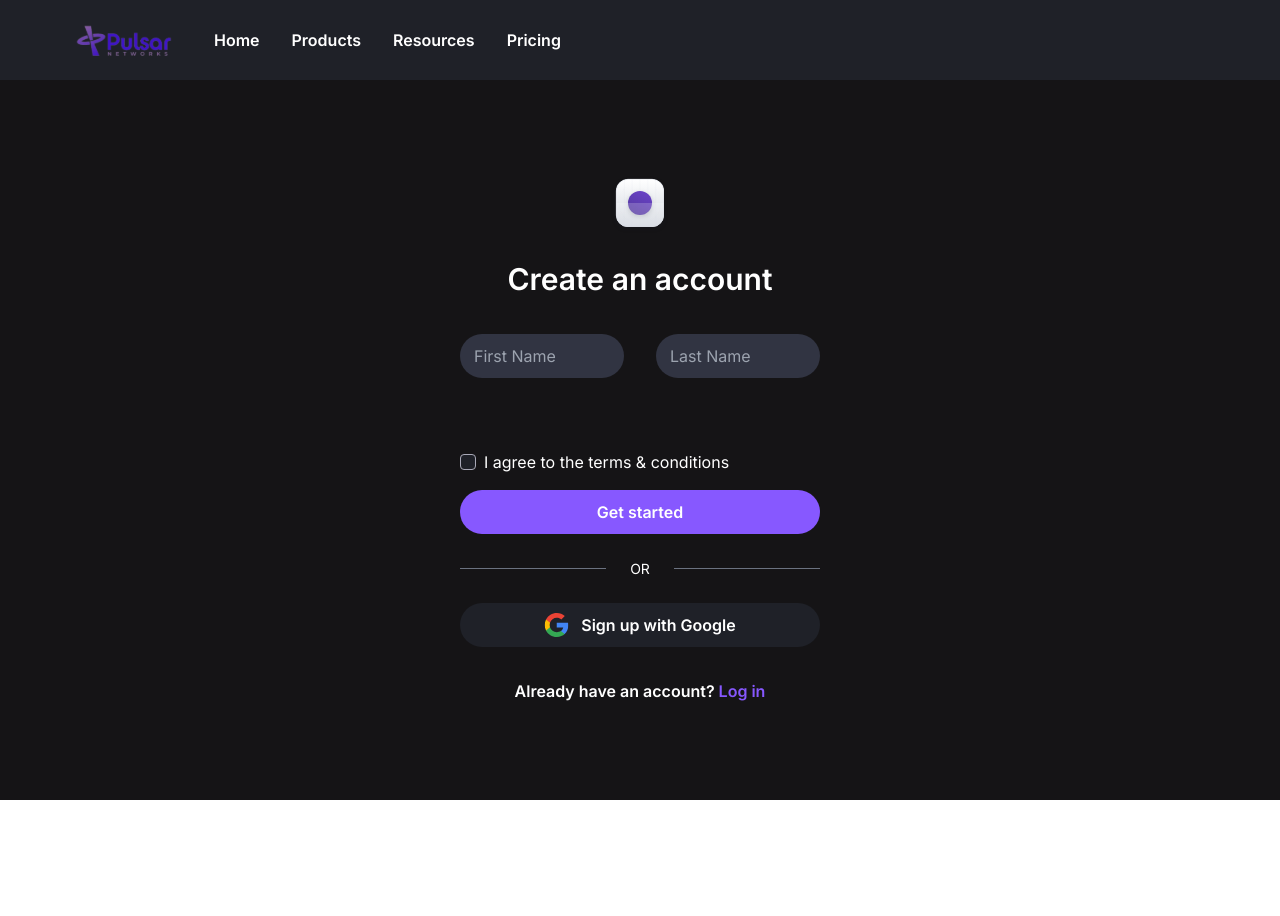
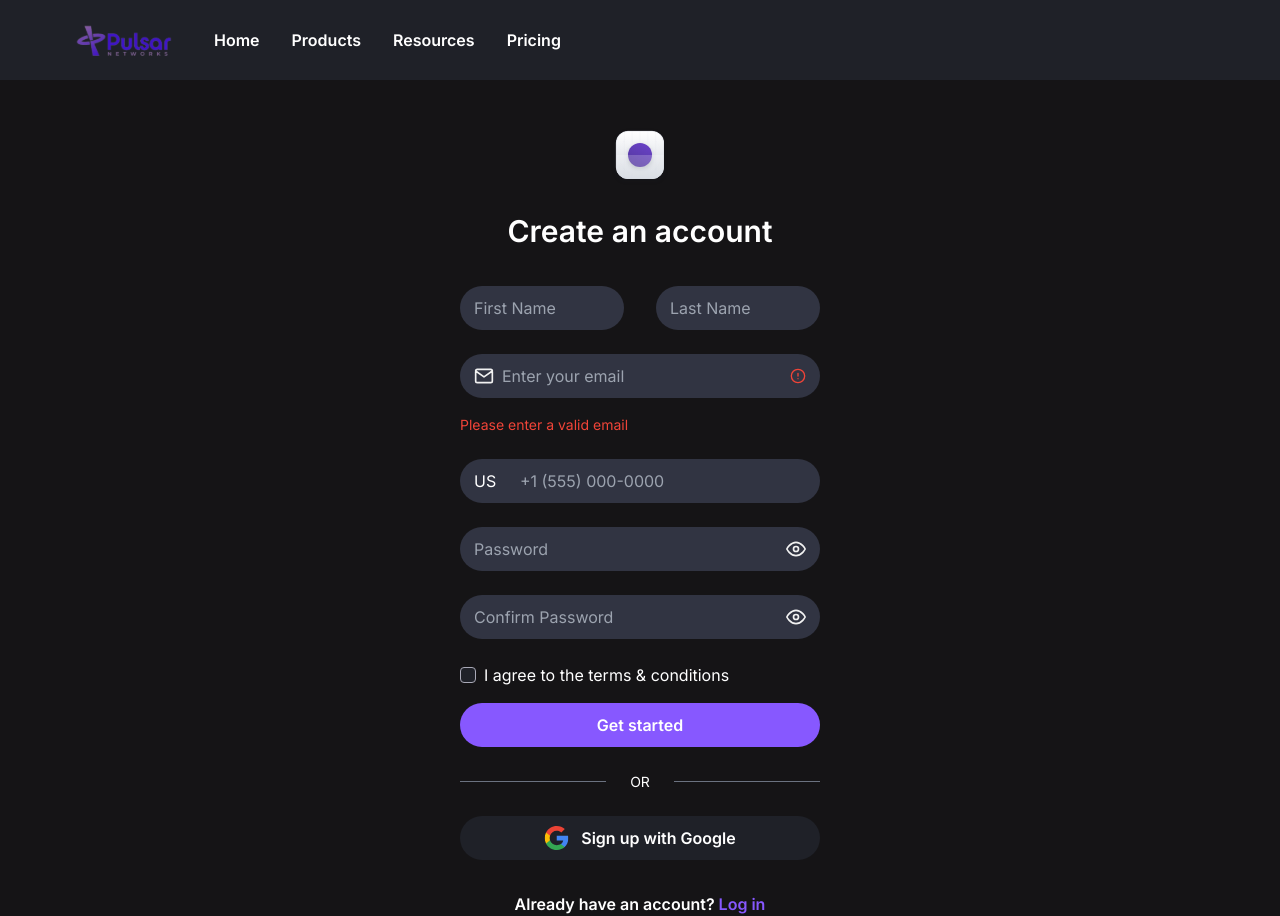
Before and after one commit to DemiJour/pulsar-t3, a Next.js app: page /auth/login in a window 1280 px wide. Before the commit the page ends 800 px from the top, so only its background shows below. Built offline with nearby package versions, Linux system fonts and the light colour scheme.

Commit message:
feat: add components to login page

```diff
--- a/src/app/auth/login/page.tsx
+++ b/src/app/auth/login/page.tsx
@@ -2,7 +2,7 @@
 
 export default function LoginPage() {
   return (
-    <div className="pt-24 flex justify-center">
+    <div className="flex justify-center items-center pt-12">
       <div className="w-[360px] gap-8 flex flex-col h-fit">
 
         <div className="flex flex-col gap-8">
@@ -26,8 +26,34 @@ export default function LoginPage() {
                     <input type="text" className="bg-transparent outline-none text-white hover:outline-none w-full" placeholder="Last Name"/>
                   </div>
                 </div>
-                <div></div>
-                <div></div>
+                <div className="flex flex-col gap-6">
+                  <div className="flex flex-col gap-4">
+                    <div className="px-[14px] py-[10px] w-full bg-custom_black_2 rounded-3xl flex gap-2 items-center">
+                      <img src="/icons/mail.svg" alt="" className="" />
+                      <input type="text" className="bg-transparent outline-none text-white hover:outline-none w-full" placeholder="Enter your email"/>
+                      <img src="/icons/alert-circle.svg" alt="" className="cursor-pointer"/>
+                    </div>
+                    <div>
+                      <p className="text-small font-normal text-custom_red_2">Please enter a valid email</p>
+                    </div>
+                  </div>
+                  <div>
+                    <div className="px-[14px] py-[10px] w-full bg-custom_black_2 rounded-3xl flex gap-2 items-center">
+                      <p className="text-medium font-normal text-white w-11">US</p>
+                      <input type="text" className="bg-transparent outline-none text-white hover:outline-none w-full" placeholder="+1 (555) 000-0000"/>
+                    </div>
+                  </div>
+                </div>
+                <div className="flex flex-col gap-6">
+                  <div className="px-[14px] py-[10px] w-full bg-custom_black_2 rounded-3xl flex gap-2">
+                    <input type="password" className="bg-transparent outline-none text-white hover:outline-none w-full" placeholder="Password"/>
+                    <img src="/icons/eye.svg" alt="" className="cursor-pointer" />
+                  </div>
+                  <div className="px-[14px] py-[10px] w-full bg-custom_black_2 rounded-3xl flex gap-2">
+                    <input type="password" className="bg-transparent outline-none text-white hover:outline-none w-full" placeholder="Confirm Password"/>
+                    <img src="/icons/eye.svg" alt="" className="cursor-pointer" />
+                  </div>
+                </div>
                 <div className="flex gap-2">
                   <img src="/icons/Checkbox.svg" alt="" className="cursor-pointer"/>
                   <p className="text-white font-normal text-medium">I agree to the terms & conditions</p>
--- a/src/app/auth/signup/page.tsx
+++ b/src/app/auth/signup/page.tsx
@@ -2,8 +2,8 @@
 
 export default function SignupPage() {
   return (
-    <div className="pt-24 flex justify-center">
-      <div className="w-[360px] gap-8 flex flex-col h-fit">
+    <div className=" pt-20 flex justify-center">
+      <div className="w-[360px] gap-8 flex flex-col">
         <img src="/logos/Logomark.svg" alt="" className="mx-auto" />
 
         <div className="flex flex-col text-center gap-3">
```
Also changed, not shown: public/icons/alert-circle.svg (added).
